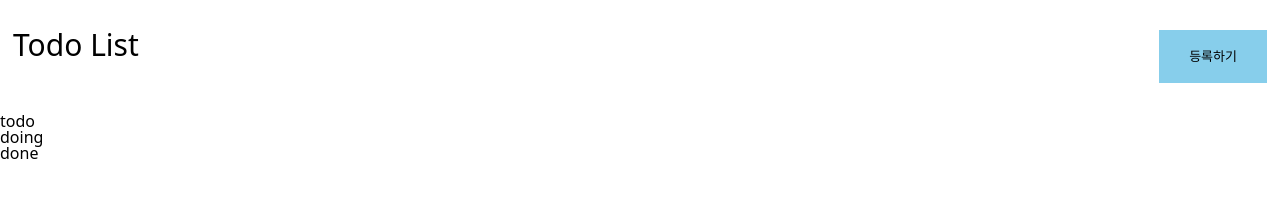
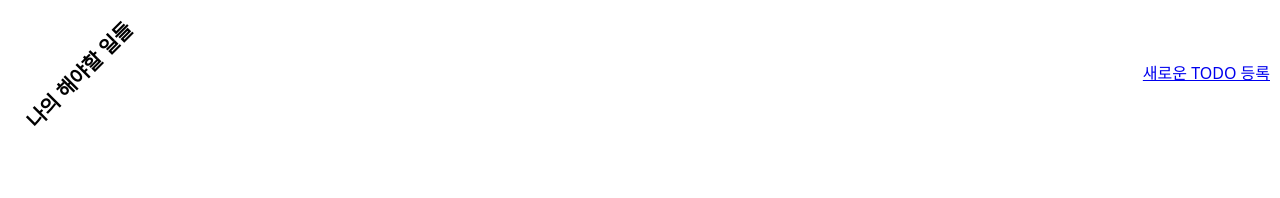
Before and after one commit to skyemperor611/todo-list, a plain HTML site: page index.html in a window 1280 px wide. Drawn offline with Linux system fonts and the light colour scheme.

Commit message:
수정중

```diff
--- a/header.css
+++ b/header.css
@@ -1,26 +1,12 @@
-header {
-    display: flex;
-    justify-content: center;
-    padding: 30px 3px;
+.todoList-header {
+  display: flex;
+  justify-content: space-between;
+  margin-left: 10px;
+  margin-top: 65px;
+  margin-right: 10px;
 }
-
-.header__contents {
-    width: 50%;
+.todoList-header-title {
+  transform: rotate(-45deg);
+  font-weight: 600;
+  font-size: 20px;
 }
-.header__contents:first-child span {
-    margin-left: 10px;
-    font-size: 30px;
-}
-.header__contents:nth-child(2) {
-    display: flex;
-    justify-content: flex-end;
-    margin-right: 10px;
-}
-.header__contents a {
-    text-align: center;
-    text-decoration: none;
-    color: inherit;
-    font-size: 13px;
-    background-color: skyblue;
-    padding: 20px 30px;
-}
--- a/index.html
+++ b/index.html
@@ -1,41 +1,22 @@
 <!DOCTYPE html>
 <html lang="en">
   <head>
-    <link rel="stylesheet" href="style.css">
-    <meta charset="UTF-8">
-    <meta http-equiv="X-UA-Compatible" content="IE=edge">
-    <meta name="viewport" content="width=device-width, initial-scale=1.0">
+    <link rel="stylesheet" href="style.css" />
+    <meta charset="UTF-8" />
+    <meta http-equiv="X-UA-Compatible" content="IE=edge" />
+    <meta name="viewport" content="width=device-width, initial-scale=1.0" />
     <title>Document</title>
   </head>
   <body>
-    <header>
-        <div class="header__contents">
-            <span>Todo List</span>
+    <header class="todoList-header">
+      <div class="todoList-header-title">
+        <span>나의 해야할 일들</span>
       </div>
-        <div class="header__contents">
-            <a href="#">등록하기</a>
+      <div>
+        <a href="#">새로운 TODO 등록</a>
       </div>
     </header>
-    <div>
-        <article class="todo">
-            <p>todo</p>
-            <ul>
-                <li></li>
-            </ul>
-        </article>
-        <article class="doing">
-            <p>doing</p>
-            <ul>
-                <li></li>
-            </ul>
-        </article>
-        <article class="done">
-            <p>done</p>
-            <ul>
-                <li></li>
-            </ul>
-        </article>
-    </div>
+
     <script
       src="https://kit.fontawesome.com/45f654f089.js"
       crossorigin="anonymous"
--- a/style.css
+++ b/style.css
@@ -1,5 +1,6 @@
 @import "reset.css";
 @import "header.css";
+@import "todo.css";
 
 body {
   font-family: system-ui, -apple-system, BlinkMacSystemFont, "Segoe UI", Roboto,
```
Lines whose indentation alone changed are shown as unchanged.
